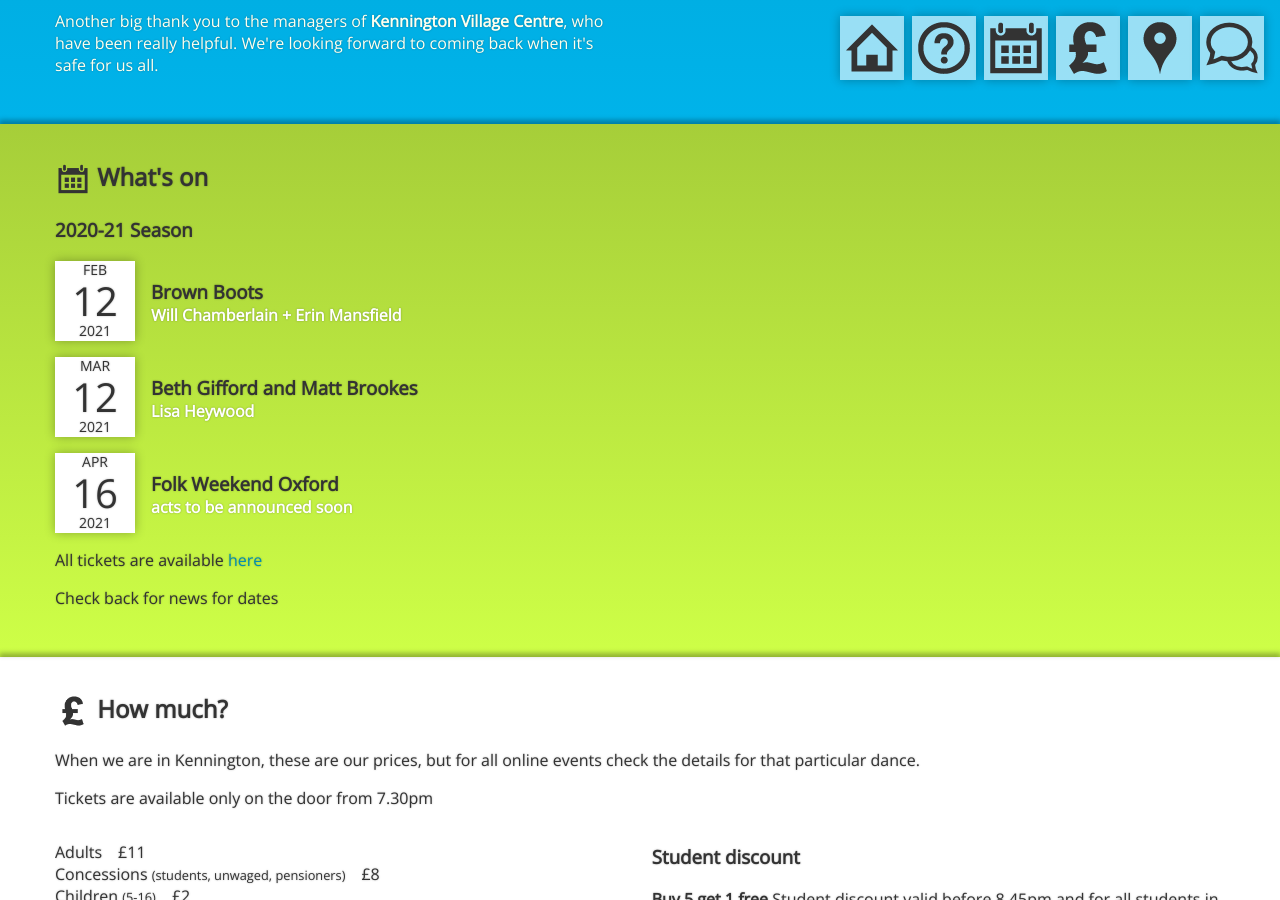
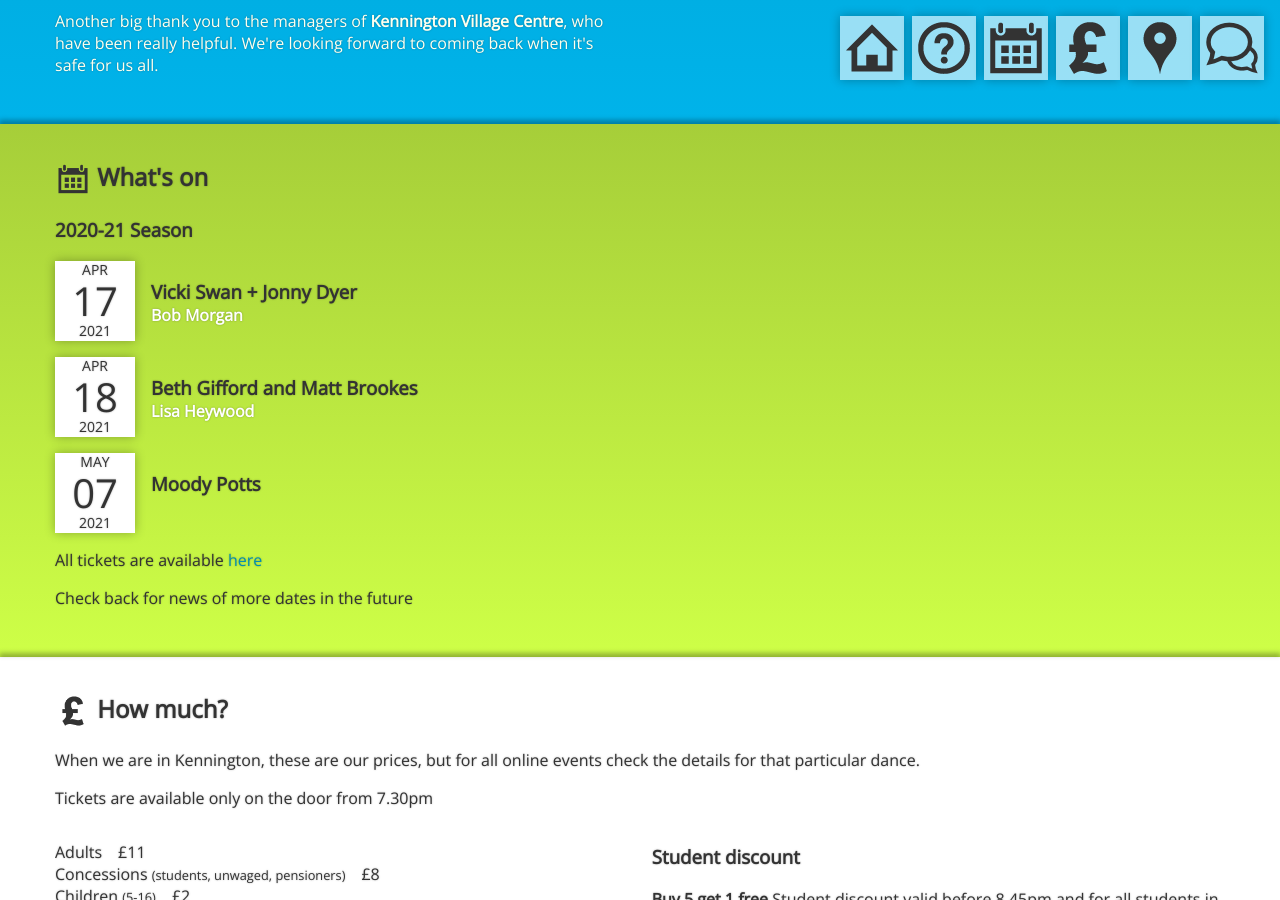
Before and after one commit to oxfolk/oxfolk.org.uk, a Jekyll site: the page built from index.html, in a window 1280 px wide and 900 px high, scrolled down 1208 px. Built offline with Jekyll 4.4.1, drawn with Linux system fonts in a browser that asks for light colours; nearby versions of some CDN libraries; comment, search, counter and statistics services are not loaded.

Commit message:
chore: March 2021 updates

```diff
--- a/_includes/whats_on.html
+++ b/_includes/whats_on.html
@@ -6,6 +6,6 @@
     {% for ceilidh in site.posts reversed %} {% include ceilidh.html %} {% endfor %}
 
     <p>All tickets are available <a href="https://buytickets.at/oxfolkceilidhs" target="_blank">here</a></p>
-    <p>Check back for news for dates</p>
+    <p>Check back for news of more dates in the future</p>
   </div>
 </article>
--- /dev/null
+++ b/_posts/2021-04-17-vicky-swan-joney-dyer.md
@@ -0,0 +1,7 @@
+---
+title: "Vicki Swan + Jonny Dyer"
+layout: "ceilidh"
+caller: "Bob Morgan"
+---
+
+part of [Folk Weekend Oxford](http://folkweekendoxford.co.uk)
--- /dev/null
+++ b/_posts/2021-05-07-moody-potts.md
@@ -0,0 +1,6 @@
+---
+title: "Moody Potts"
+layout: "ceilidh"
+---
+
+All tickets will be available [here](https://buytickets.at/oxfolkceilidhs)
```
Also changed, not shown: _posts/2021-02-12-brown-boots.md (deleted, +0 -8 lines), _posts/2021-04-16-folk-weekend.md (deleted, +0 -8 lines), _posts/2021-04-18-classic-euopean-dance-workshop.md (renamed from _posts/2021-03-12-beth-gifford-matt-brookes.md).
